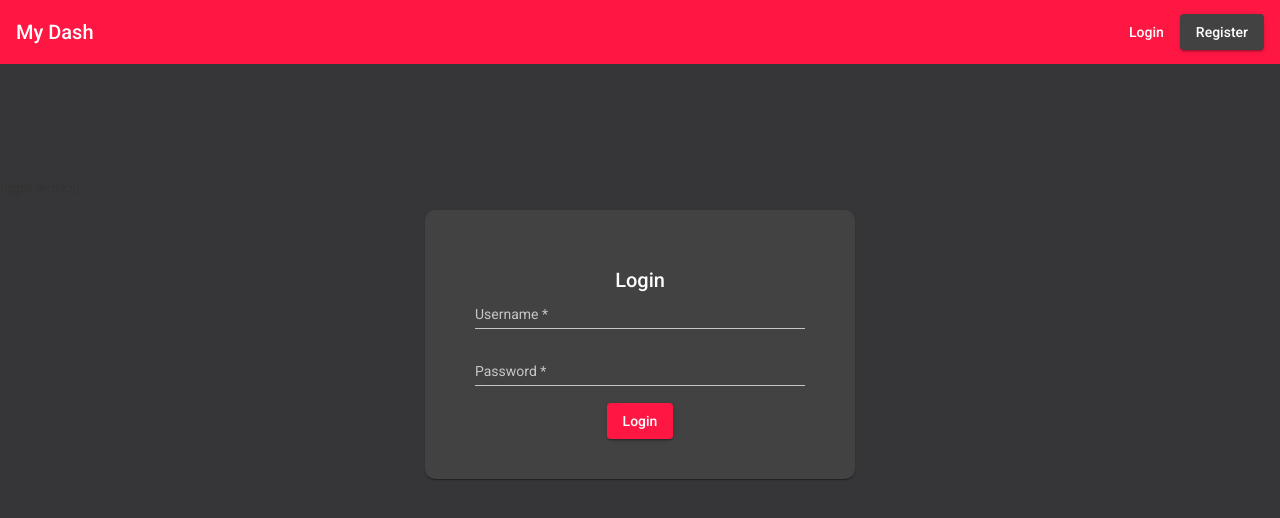
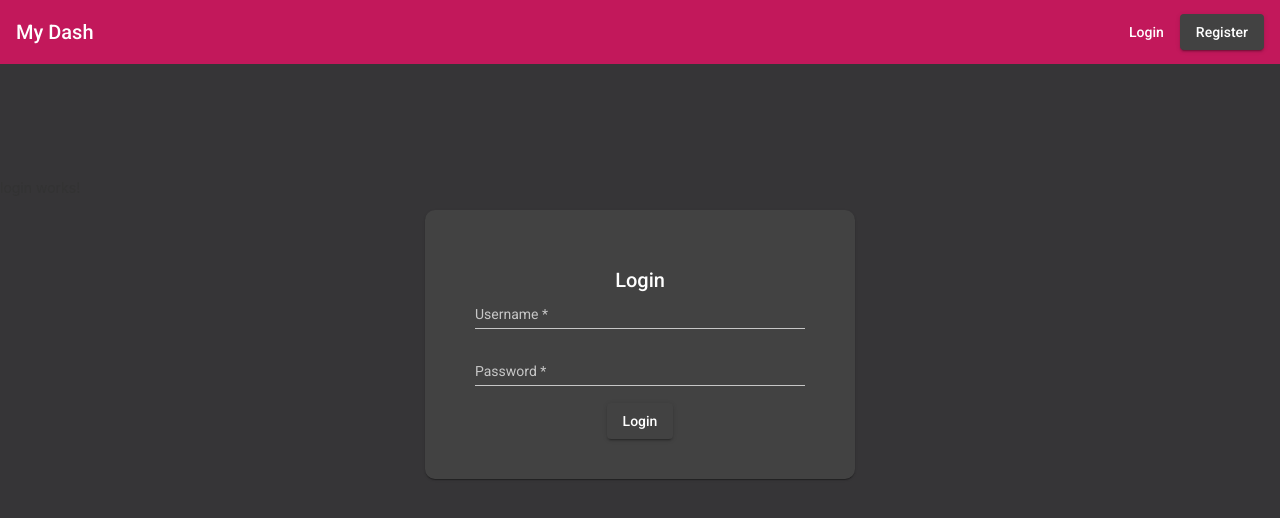
Before and after one commit to Robert1138/tp1, an Angular app: page /login in a window 1280 px wide. Shown: the top 518 px of the page. Built offline with nearby package versions, Linux system fonts and the light colour scheme.

Commit message:
Revert "scss changes"
This reverts commit e825bad97a817eae7912ec4b853f28c0fc2959bb.

```diff
--- a/angular.json
+++ b/angular.json
@@ -25,8 +25,7 @@
             ],
             "styles": [
               "./node_modules/@angular/material/prebuilt-themes/pink-bluegrey.css",
-              "src/styles.css",
-              "src/theme.scss"
+              "src/styles.css"
             ],
             "scripts": []
           },
--- a/src/app/login/login.component.html
+++ b/src/app/login/login.component.html
@@ -13,7 +13,7 @@
             <input matInput placeholder="Password" [formControl]='password' required>
         </mat-form-field>
         <br>
-        <button mat-raised-button (click)="printValues()" color="primary">Login</button>
+        <button mat-raised-button (click)="printValues()">Login</button>
 
 </mat-card>
 </div>
--- a/src/theme.scss
+++ /dev/null
@@ -1,61 +0,0 @@
-@import '~@angular/material/theming';
-@include mat-core();
-
-$primary: mat-palette($mat-red, A400, 400, 900);
-$accent: mat-palette($mat-blue, 900, 200, 700);
-$custom-background-color: #628cc9;
-
-
-// The warn palette is optional (defaults to red).
-$warn: mat-palette($mat-red);
-
-// Create the theme object (a Sass map containing all of the palettes).
-$theme: mat-dark-theme($primary, $accent, $warn);
-
-// Insert custom background color
-$background: map-get($theme, background);
-$background: map_merge($background, (background: $custom-background-color));
-$theme: map_merge($theme, (background: $background));
-
-// Include theme styles for core and each component used in your app.
-// Alternatively, you can import and @include the theme mixins for each component
-// that you are using.
-@include angular-material-theme($theme);
-//@include my-app-theme($theme);
-
-
-/*
-$candy-app-primary: mat-palette($mat-indigo);
-$candy-app-accent:  mat-palette($mat-pink, A200, A100, A400);
-
-// The warn palette is optional (defaults to red).
-$candy-app-warn:    mat-palette($mat-red);
-$background-color: rgb(247, 247, 247);
-// $background-color: rgb(54, 69, 71);
-
-// Create the theme object (a Sass map containing all of the palettes).
-$candy-app-theme: mat-light-theme($candy-app-primary, $candy-app-accent, $candy-app-warn);
-$background: map-get($candy-app-theme, background);
-$background: map_merge($background, (background: $background-color));
-$candy-app-theme: map_merge($candy-app-theme, (background: $background));
-// Include theme styles for core and each component used in your app.
-// Alternatively, you can import and @include the theme mixins for each component
-// that you are using.
-@include angular-material-theme($candy-app-theme);
-*/
-/*
-
-$candy-app-primary: mat-palette($mat-indigo);
-$candy-app-accent:  mat-palette($mat-pink, A200, A100, A400);
-
-// The warn palette is optional (defaults to red).
-$candy-app-warn:    mat-palette($mat-red);
-
-// Create the theme object (a Sass map containing all of the palettes).
-$candy-app-theme: mat-light-theme($candy-app-primary, $candy-app-accent, $candy-app-warn);
-
-// Include theme styles for core and each component used in your app.
-// Alternatively, you can import and @include the theme mixins for each component
-// that you are using.
-@include angular-material-theme($candy-app-theme);
-*/
```
Also changed, not shown: src/app/app.component.css (line endings or trailing spaces).
